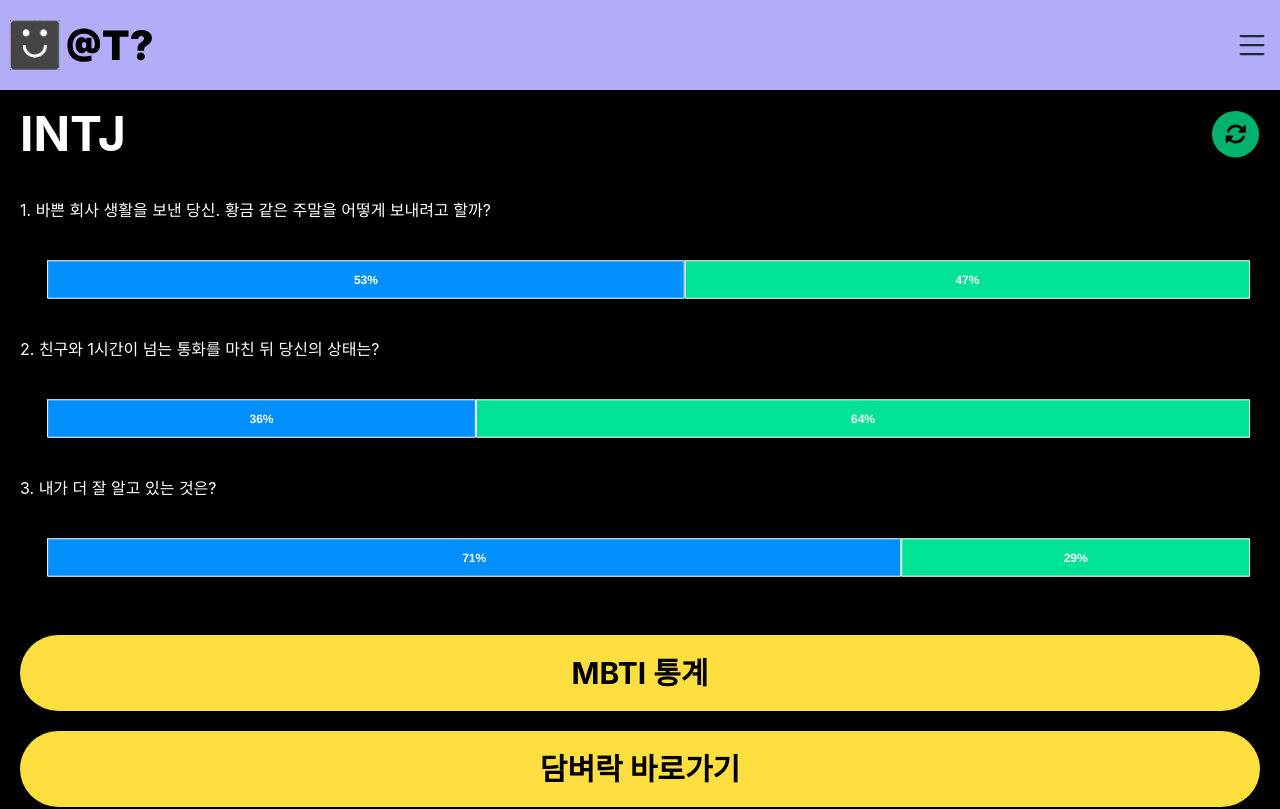
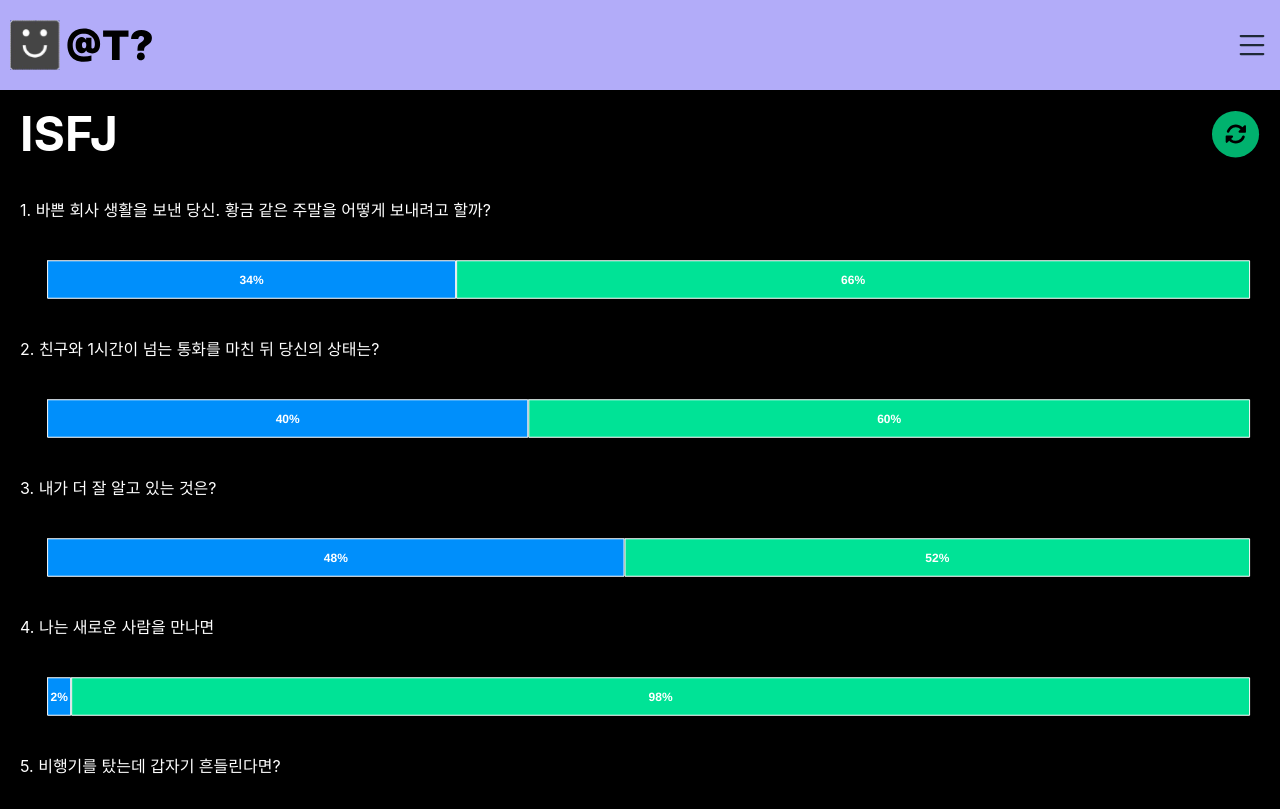
Before and after one commit to are-you-T/client, a React (Create React App) app: page /stats/1 in a window 1280 px wide. Shown: the top 809 px of the page. Built offline with nearby package versions, Linux system fonts and the light colour scheme.

Commit message:
feat: 응답 API에 맞게 렌더링 로직 수정

```diff
--- a/src/pages/stats/StatsMbti.tsx
+++ b/src/pages/stats/StatsMbti.tsx
@@ -1,37 +1,12 @@
-import React from 'react';
+import React, { useState } from 'react';
 import { Link } from 'react-router-dom';
 import tw from 'tailwind-styled-components';
 import { ApexOptions } from 'apexcharts';
 import Chart from 'react-apexcharts';
 import { styled } from 'styled-components';
 
-// 차트 컴포넌트
-interface ResultType {
-    type: string;
-    value: number;
-}
-
-interface ChartItemType {
-    title: string;
-    result: ResultType[];
-}
-
-const testResults: ChartItemType[] = [
-    { title: "바쁜 회사 생활을 보낸 당신. 황금 같은 주말을 어떻게 보내려고 할까?", result: [{ type: "E", value: 53 }, {type: "I", value: 47}] },
-    { title: "친구와 1시간이 넘는 통화를 마친 뒤 당신의 상태는? ", result: [{ type: "E", value: 36 }, {type: "I", value: 65}] },
-    { title: "내가 더 잘 알고 있는 것은?", result: [{ type: "E", value: 71 }, {type: "I", value: 29}] },
-];
-
-interface ChartItemProps {
-    data: ChartItemType;
-    order: number;
-}
-
-// result: [{ type: "E", value: 71 }, {type: "I", value: 29}]
-function ChartItem({ data, order }: ChartItemProps) {
-    const { title, result } = data;
-
-    const options: ApexOptions = {
+/* Chart Options */
+const chartOptions: ApexOptions = {
     chart: {
         type: 'bar',
         height: "100px",
@@ -52,17 +27,13 @@ function ChartItem({ data, order }: ChartItemProps) {
         },
         // @ts-ignore
         y: {
-                formatter: function(val) {
-                    return `${val}%`;
+            formatter: (_, { seriesIndex, w }) => {
+                const percentage = Math.round(w.globals.seriesPercent[seriesIndex]);
+                return `${percentage}%`;
             },
             title: {
                 // @ts-ignore
-                    formatter: function (_, { dataPointIndex, w }) {
-                        // 해당인덱스의 제목에 접근
-                        const title = w.globals.seriesX[0][dataPointIndex];
-
-                        return `${title} : `;
-                    }
+                formatter: (val) => `${val} : `,
             }
         }
     },
@@ -81,33 +52,251 @@ function ChartItem({ data, order }: ChartItemProps) {
     legend: { show: false }
 };
 
-    // name: data: {x, y}
+
+interface QuestionItem {
+    idx: number;
+    subject: string;
+    answer: {
+        [key: string]: string;
+    };
+    selection: {
+        [key: string]: number;
+    }
+}
+
+interface MbtiStatsByType {
+    mbtiType: string;
+    parent: string;
+    totalResponse: number;
+    mbtiData: QuestionItem[];
+}
+
+interface IProps {
+    data: QuestionItem;
+}
+
+const apiResult: MbtiStatsByType = {
+    "mbtiType": "ISFJ",
+    "parent": "basic",
+    "totalResponse": 50,
+    "mbtiData": [
+        {
+            "idx": 1,
+            "subject": "바쁜 회사 생활을 보낸 당신. 황금 같은 주말을 어떻게 보내려고 할까?",
+            "answer": {
+                "I": "주중 회사(실외)였으니 주말엔 집에서 쉬어야지~",
+                "E": "주중 회사(실내)였으니 주말엔 밖에 나가서 놀아야지!"
+            },
+            "selection": {
+                "E": 17,
+                "I": 33
+            }
+        },
+        {
+            "idx": 2,
+            "subject": "친구와 1시간이 넘는 통화를 마친 뒤 당신의 상태는?",
+            "answer": {
+                "E": "남은 얘기는 만나서 해야징ㅎㅎ",
+                "I": "휴.. 통화가 끝났으니 이제 쉬어야지.."
+            },
+            "selection": {
+                "E": 20,
+                "I": 30
+            }
+        },
+        {
+            "idx": 3,
+            "subject": "내가 더 잘 알고 있는 것은?",
+            "answer": {
+                "E": "상대방을 기분 좋게 하는 방법 :D",
+                "I": "상대방을 기분 나쁘지 않게 배려하는 방법 :)"
+            },
+            "selection": {
+                "E": 24,
+                "I": 26
+            }
+        },
+        {
+            "idx": 4,
+            "subject": "나는 새로운 사람을 만나면",
+            "answer": {
+                "I": "누군가 먼저 말을 걸지 않으면 웬만해선 먼저 말을 걸지 않는다.",
+                "E": "침묵을 견디지 못하고 무슨 말이라도 걸어 본다."
+            },
+            "selection": {
+                "E": 1,
+                "I": 49
+            }
+        },
+        {
+            "idx": 5,
+            "subject": "비행기를 탔는데 갑자기 흔들린다면?",
+            "answer": {
+                "S": "비행기가 흔들리네..? 무섭다,, 멀미난다,, ㅜㅜ",
+                "N": "비행기가 왜 흔들리지? 낙하산타고 비행기 탈출하는 모습까지 상상함ㅋㅋ"
+            },
+            "selection": {
+                "N": 10,
+                "S": 40
+            }
+        },
+        {
+            "idx": 6,
+            "subject": "밥먹을 때 나는?",
+            "answer": {
+                "S": "김치찌개와 된장찌개 중 무엇을 먹을지 고민한다.",
+                "N": "(점심을 먹으면서) 저녁은 뭐 먹을까??"
+            },
+            "selection": {
+                "N": 25,
+                "S": 25
+            }
+        },
+        {
+            "idx": 7,
+            "subject": "얼마 남지 않은 시험, 공부가 손에 잡히지 않을 때 드는 생각은?",
+            "answer": {
+                "S": "단기간에 외울 수 있는 방법은 뭐가 있을까?",
+                "N": "시험이 없는 세상은 어떨까?"
+            },
+            "selection": {
+                "N": 2,
+                "S": 48
+            }
+        },
+        {
+            "idx": 8,
+            "subject": "달리는 버스 안에서 창밖을 바라보고 있다. 이때 드는 생각은?",
+            "answer": {
+                "N": "버스 기사님은 매일 보는 이 풍경이 지루하지 않으실까?",
+                "S": "와 날씨 좋다! 피크닉 가고 싶네."
+            },
+            "selection": {
+                "N": 22,
+                "S": 28
+            }
+        },
+        {
+            "idx": 9,
+            "subject": "시험이 끝난 후 친구의 한 마디, \"와! 너 열심히 안했는데 성적 이정도면 진짜 재능 있는듯 ㅎㅎ\"",
+            "answer": {
+                "T": "뭐야 ㅎㅎ 그런가? (칭찬이라고 생각하고 기분 좋음 헤헤)",
+                "F": "내가 열심히 했는지 안했는지 너가 어떻게 알아? (기분이.. 나쁘다..)"
+            },
+            "selection": {
+                "F": 24,
+                "T": 26
+            }
+        },
+        {
+            "idx": 10,
+            "subject": "\"다음 주말에 뭐 해?\"라는 말의 의미는?",
+            "answer": {
+                "T": "주말에 뭐 하는지 궁금해!",
+                "F": "약속 없으면 만날 수 있어? 만나자ㅎㅎ"
+            },
+            "selection": {
+                "F": 32,
+                "T": 28
+            }
+        },
+        {
+            "idx": 11,
+            "subject": "\"생각해볼게\"의 진짜 의미는?",
+            "answer": {
+                "T": "오 괜찮은 것 같은데!? 생각해봐야지ㅎㅎ",
+                "F": "그렇게 하기 싫은데.. 바로 거절하면 상처받겠지?"
+            },
+            "selection": {
+                "F": 26,
+                "T": 24
+            }
+        },
+        {
+            "idx": 12,
+            "subject": "\"나 우울해서 머리 잘랐어\"라고 친구에게 연락이 왔다. 이 때 나의 반응은?",
+            "answer": {
+                "F": "왜 우울해? 무슨 일 있어??",
+                "T": "얼마나 잘랐어? 사진 보내봐ㅋㅋ"
+            },
+            "selection": {
+                "F": 30,
+                "T": 20
+            }
+        },
+        {
+            "idx": 13,
+            "subject": "친구들을 집에 초대하고 음식을 준비할때 내 생각은?",
+            "answer": {},
+            "selection": {
+                "J": 30,
+                "P": 20
+            }
+        },
+        {
+            "idx": 14,
+            "subject": "쇼핑중 본인인증 관련 문자가 왔다 문자 확인 후 나의 반응은?",
+            "answer": {
+                "J": "본인인증 문자는 바로 확인하거나 끝나고 지운다.",
+                "P": "본인인증 미리보기로 보고 쌓아둔다"
+            },
+            "selection": {
+                "J": 31,
+                "P": 19
+            }
+        },
+        {
+            "idx": 15,
+            "subject": "약속이 취소되었을 때 나의 반응은?",
+            "answer": {
+                "J": "아.. 아쉬운데? 다른 약속을 잡아봐야겠다!",
+                "P": "아싸! 집에서 쉬어야지~~"
+            },
+            "selection": {
+                "J": 41,
+                "P": 9
+            }
+        },
+        {
+            "idx": 16,
+            "subject": "친구와 제주도 여행을 가기로 했다. 이 때 나는?",
+            "answer": {
+                "J": "최적의 동선을 생각하고 계획을 세운다.",
+                "P": "제주도는 반시계로만 돌면 되지! 지나가다 괜찮은 곳이 있으면 방문한다."
+            },
+            "selection": {
+                "J": 46,
+                "P": 4
+            }
+        }
+    ]
+}
+
+function ChartItem({ data }: IProps) {
+    const { idx, subject, selection } = data;
+
+    const [leftType, rightType] = Object.keys(selection);
+    const [leftValue, rightValue] = Object.values(selection);
+
     const displaySeries: ApexAxisChartSeries = [
         {
-            name: "dsadsad",
-            data: [
-                // { x: "1번", y: result[0].value}
-                result[0].value
-            ]
+            name: leftType,
+            data: [leftValue]
         },
         {
-            name: "dsa",
-            data: [
-                // { x: "2번", y: result[1].value}
-                result[1].value
-            ]
+            name: rightType,
+            data: [rightValue]
         }
     ];
 
     return (
         <li>
-            <p>{order}. {title}</p>
-            <Chart type='bar' options={options} series={displaySeries} height={100} />
+            <p>{idx}. {subject}</p>
+            <Chart type='bar' options={chartOptions} series={displaySeries} height={100} />
         </li>
     );
 }
 
-// 컨테이너
 const Container = tw.main`
     container
     h-full
@@ -135,10 +324,13 @@ const ChartList = styled.ol`
 `;
 
 function StatsMbti() {
+    const [res, setRes] = useState<MbtiStatsByType>(apiResult);
+    const { mbtiType, mbtiData } = res;
+
     return (
         <Container>
             <div className="flex place-content-between items-center">
-                <h3 className="text-5xl font-bold">INTJ</h3>
+                <h3 className="text-5xl font-bold">{mbtiType}</h3>
                 {/* MBTI 변경 버튼 */}
                 <button>
                     <svg
@@ -164,7 +356,7 @@ function StatsMbti() {
             <section>
                 <ChartList className='mt-[40px]'>
                     {
-                        testResults.map((result, i) => <ChartItem key={i} order={i+1} data={result} />)
+                        mbtiData.map((data) => <ChartItem key={data.idx} data={data} />)
                     }
                 </ChartList>
             </section>
```
Lines whose indentation alone changed are shown as unchanged.
